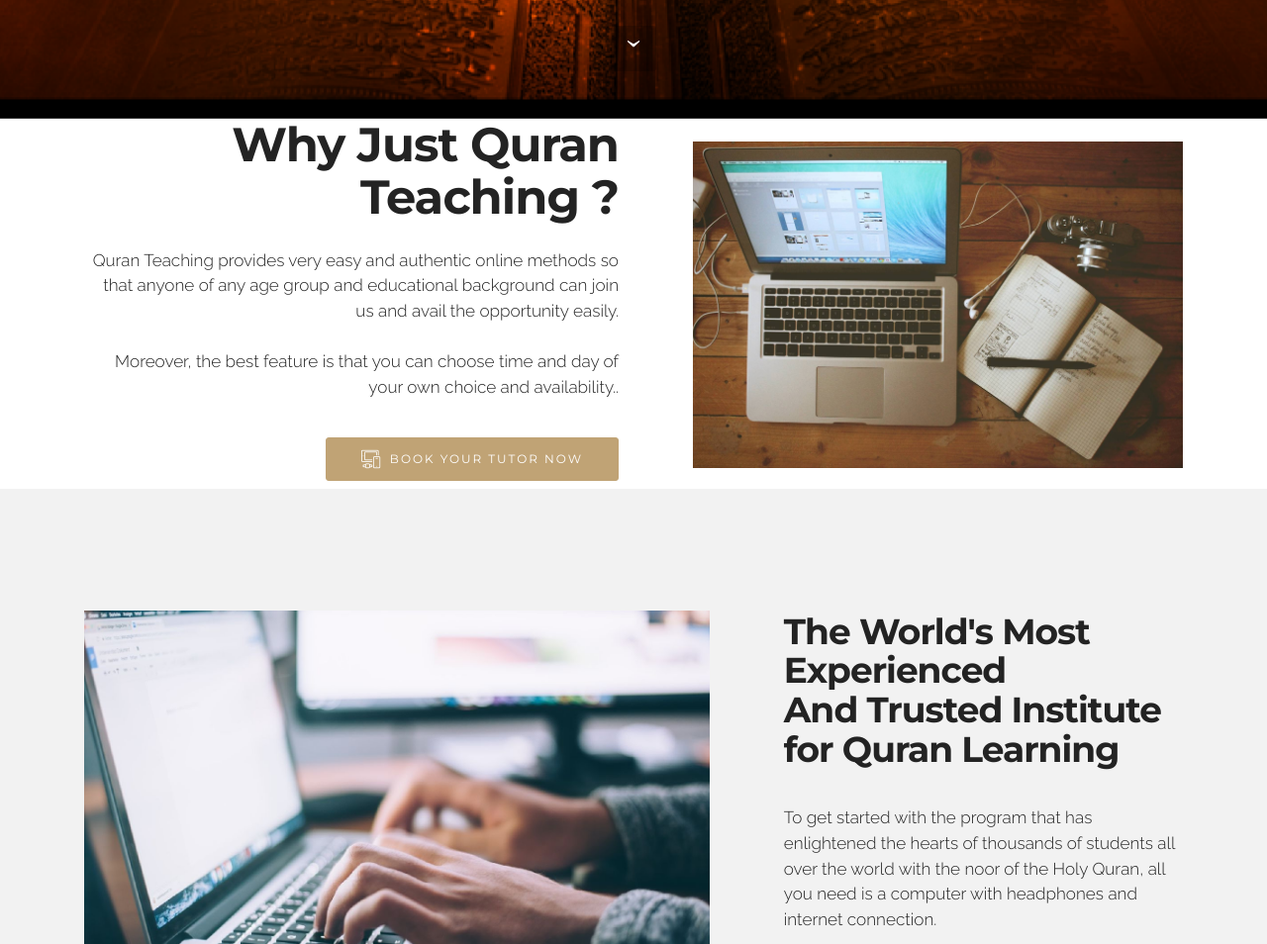
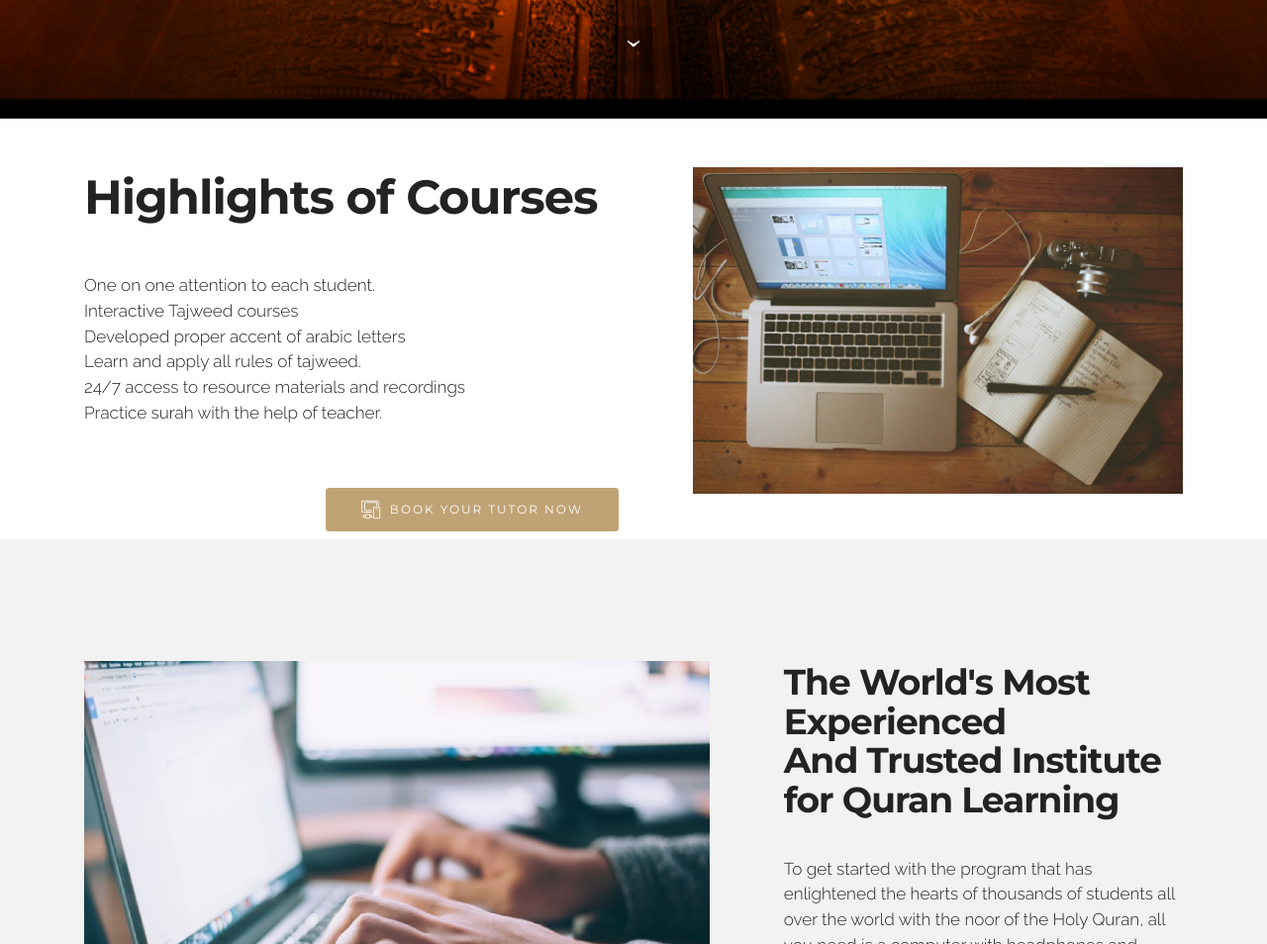
Before and after one commit to qurantutoring/qurantutoring.github.io, a plain HTML site: page index.html in a window 1280 px wide. Shown: the part 680-1634 px from the top of the page at 99% size. Drawn offline with nearby package versions, Linux system fonts and the light colour scheme; files whose address does not match are found by name.

Commit message:
create github pages

```diff
--- a/assets/mobirise/css/mbr-additional.css
+++ b/assets/mobirise/css/mbr-additional.css
@@ -495,6 +495,12 @@ h6,
   color: #ffffff;
   text-align: left;
 }
+#msg-box5-2 P {
+  text-align: left;
+}
+#msg-box5-2 H3 {
+  text-align: left;
+}
 #msg-box4-3 H3 {
   font-size: 36px;
 }
--- a/index.html
+++ b/index.html
@@ -61,7 +61,7 @@
 
 </section>
 
-<section class="engine"><a rel="external" href="https://mobirise.com">Website Generator</a></section><section class="mbr-section mbr-section-hero mbr-section-full mbr-parallax-background mbr-section-with-arrow mbr-after-navbar" id="header1-1" style="background-image: url(assets/images/al-quran-al-kareem-02-by-bash4-d3foxy7-2000x986.png);">
+<section class="engine"><a rel="external" href="https://mobirise.com">Mobirise</a></section><section class="mbr-section mbr-section-hero mbr-section-full mbr-parallax-background mbr-section-with-arrow mbr-after-navbar" id="header1-1" style="background-image: url(assets/images/al-quran-al-kareem-02-by-bash4-d3foxy7-2000x986.png);">
 
 
 
@@ -93,10 +93,10 @@
 
 
               <div class="mbr-table-cell col-md-5 text-xs-center text-md-right content-size">
-                  <h3 class="mbr-section-title display-2">Why Just Quran Teaching ?</h3>
+                  <h3 class="mbr-section-title display-2"><br>Highlights of Courses&nbsp;</h3>
                   <div class="lead">
 
-                    <p>Quran Teaching provides very easy and authentic online methods so that anyone of any age group and educational background can join us and avail the opportunity easily.<br><br>Moreover, the best feature is that you can choose time and day of your own choice and availability..</p>
+                    <p><br>One on one attention to each student.<br>Interactive Tajweed courses<br>Developed proper accent of arabic letters<br>Learn and apply all rules of tajweed.<br>24/7 access to resource materials and recordings<br>Practice surah with the help of teacher.<br><br></p>
 
                   </div>
 
@@ -470,7 +470,7 @@
 
                 <form action="https://mobirise.com/" method="post" data-form-title="MESSAGE">
 
-                    <input type="hidden" value="oXuC0LecOLGb261Sb2TmJdyi5SiZAY7wz0dqWmxbXHPl3cDQM42w0d+1aFYNuu77Iyz7lqzvutDJS2FkMId1n4FNKG2eYmETKuKVKjg3o8MC93wIdPcOkOwYEdH/n33W" data-form-email="true">
+                    <input type="hidden" value="QJQ66Q7LV0Pbq69rT+K7mbe0i8l3ptal9Rl0w2P/XFjBag6piDSw72f7BnC4ewfbGdiU7KaP4GApidI+Wf8lBOMASmptTHLaAMQ1HduktwfWn7Wcs2DFfZgFtESdJwpO" data-form-email="true">
 
 
 
```
Also changed, not shown: 1 other file.
